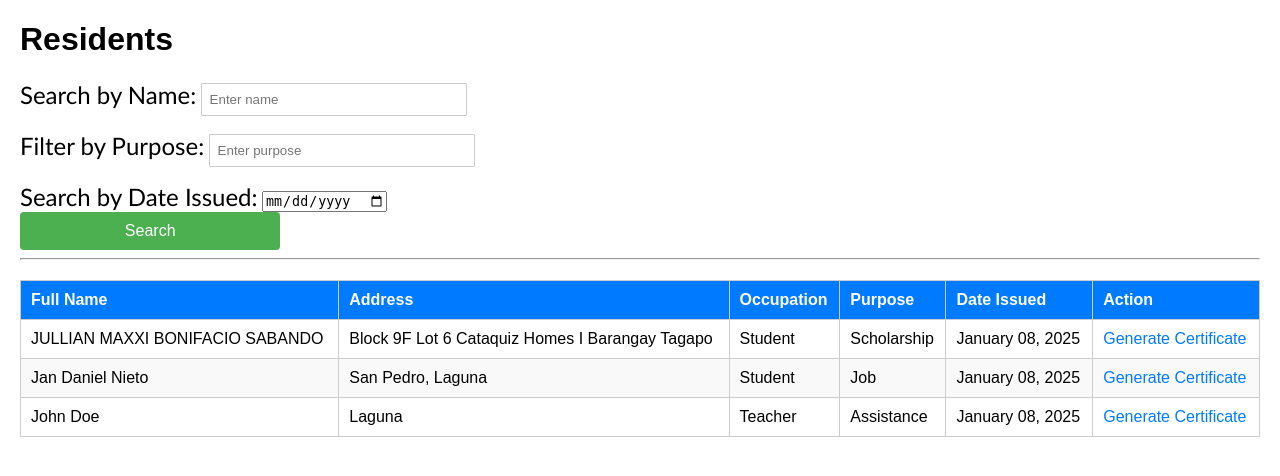
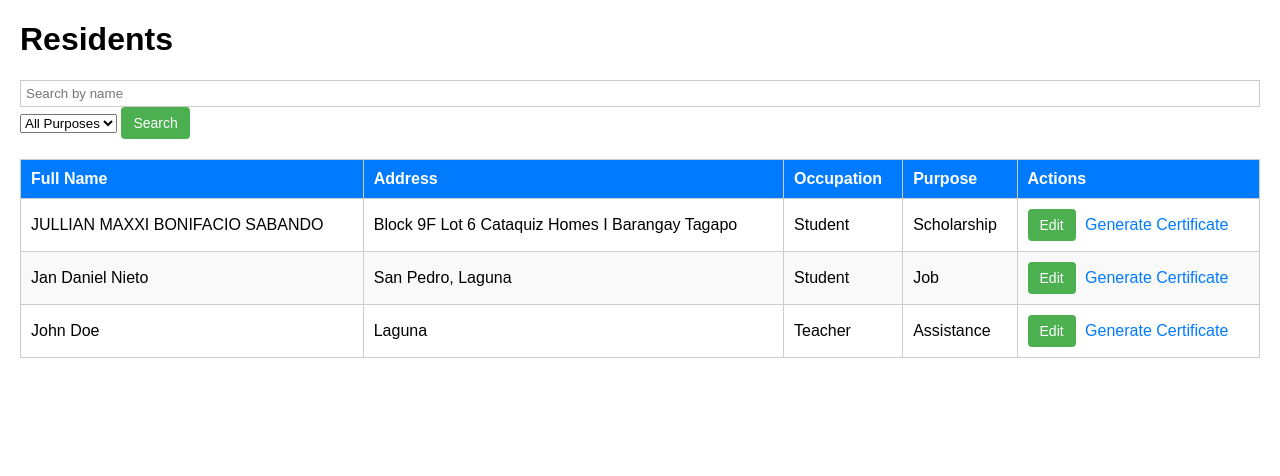
Before and after one commit to jlnmx/Barangay-Indigency-Generator, a Flask app: page /residents in a window 1280 px wide. Shown: the part 38-514 px from the top of the page. Run offline with Flask 3, Linux system fonts and the light colour scheme.

Commit message:
interface update to accomodate the new features

```diff
--- a/templates/index.html
+++ b/templates/index.html
@@ -1,7 +1,6 @@
 <!DOCTYPE html>
 <html lang="en">
 <head>
-
     <meta charset="UTF-8">
     <meta name="viewport" content="width=device-width, initial-scale=1.0">
     <title>Residents</title>
@@ -18,14 +17,16 @@
             margin: 20px;
         }
         button {
-    width: 21%;
-            padding: 10px;
+            padding: 8px 12px;
             background-color: #4CAF50;
             color: white;
             border: none;
             border-radius: 4px;
             cursor: pointer;
-            font-size: 16px;
+            font-size: 14px;
+        }
+        button:hover {
+            background-color: #45a049;
         }
         table {
             width: 100%;
@@ -44,25 +45,17 @@
         tr:nth-child(even) {
             background-color: #f9f9f9;
         }
-    .actions a {
-        margin-right: 10px;
-        color: #007BFF;
-        font-weight: bold;
+        input[type="text"] {
+            padding: 5px;
+            border: 1px solid #ccc;
+            width: 100%;
+            box-sizing: border-box;
         }
-    .actions a:hover {
-        color: #0056b3;
+        .edit-btn, .save-btn {
+            margin-right: 5px;
         }
-    input[type="text"] {
-        width: 20%;
-        padding: 8px;
-        margin-bottom: 15px;
-        border: 1px solid #ccc;
-        border-radius: 1px;
-    }
-    label {
-        font-family: 'Trebuchet MS', 'Lucida Sans Unicode', 'Lucida Grande', 'Lucida Sans', Arial, sans-serif;
-        font-size: 150%;
-        display: inline;
+        .save-btn {
+            display: none;
         }
     </style>
 </head>
@@ -72,64 +65,105 @@
         <a href="{{ url_for('logout') }}">Logout</a>
     </div>
     <h1>Residents</h1>
-
-    <!-- Search and Filtering Form -->
     <form method="GET" action="{{ url_for('index') }}">
-        <div class="form-group">
-            <label for="query">Search by Name:</label>
-            <input type="text" id="query" name="query" value="{{ query }}" placeholder="Enter name">
-        </div>
-        <div class="form-group">
-            <label for="purpose">Filter by Purpose:</label>
-            <input type="text" id="purpose" name="purpose" value="{{ purpose_filter }}" placeholder="Enter purpose">
-        </div>
-        <div class="form-group">
-            <label for="date_issued">Search by Date Issued:</label>
-            <input type="date" id="date_issued" name="date_issued" value="{{ date_issued }}">
-        </div>
+        <input type="text" name="query" placeholder="Search by name" value="{{ query }}">
+        <select name="purpose">
+            <option value="">All Purposes</option>
+            {% for purpose in purposes %}
+            <option value="{{ purpose }}" {% if purpose_filter == purpose %}selected{% endif %}>{{ purpose }}</option>
+            {% endfor %}
+        </select>
         <button type="submit">Search</button>
     </form>
 
-    <hr>
-
-    <!-- Residents Table -->
-    <table border="1">
+    <table>
         <thead>
             <tr>
                 <th>Full Name</th>
                 <th>Address</th>
                 <th>Occupation</th>
                 <th>Purpose</th>
-                <th>Date Issued</th>
-                <th>Action</th>
+                <th>Actions</th>
             </tr>
         </thead>
-        <tbody>
+        <tbody id="resident-table">
             {% for resident in residents %}
-            <tr>
-                <td>{{ resident.full_name }}</td>
-                <td>{{ resident.address }}</td>
-                <td>{{ resident.occupation }}</td>
-                <td>{{ resident.purpose }}</td>
+            <tr id="row-{{ resident.id }}">
                 <td>
-                    {% if resident.date_issued %}
-                        {{ resident.date_issued.strftime('%B %d, %Y') }}
-                    {% else %}
-                        N/A
-                    {% endif %}
+                    <span class="view-mode">{{ resident.full_name }}</span>
+                    <input type="text" class="edit-mode" value="{{ resident.full_name }}" style="display: none;">
                 </td>
                 <td>
+                    <span class="view-mode">{{ resident.address }}</span>
+                    <input type="text" class="edit-mode" value="{{ resident.address }}" style="display: none;">
+                </td>
+                <td>
+                    <span class="view-mode">{{ resident.occupation }}</span>
+                    <input type="text" class="edit-mode" value="{{ resident.occupation }}" style="display: none;">
+                </td>
+                <td>
+                    <span class="view-mode">{{ resident.purpose }}</span>
+                    <input type="text" class="edit-mode" value="{{ resident.purpose }}" style="display: none;">
+                </td>
+                <td>
+                    <button class="edit-btn" onclick="editRow({{ resident.id }})">Edit</button>
+                    <button class="save-btn" onclick="saveRow({{ resident.id }})">Save</button>
                     <a href="{{ url_for('generate', id=resident.id) }}">Generate Certificate</a>
-                    {% if current_user.role == 'admin' %}
-                        <!-- Delete button only for admins -->
-                        <form action="{{ url_for('delete_resident', id=resident.id) }}" method="POST" style="display:inline;">
-                            <button type="submit" onclick="return confirm('Are you sure you want to delete this resident?');">Delete</button>
-                        </form>
-                    {% endif %}
                 </td>
             </tr>
             {% endfor %}
         </tbody>
     </table>
+
+    <script>
+        function editRow(rowId) {
+            const row = document.getElementById(`row-${rowId}`);
+            row.querySelectorAll('.view-mode').forEach(el => el.style.display = 'none');
+            row.querySelectorAll('.edit-mode').forEach(el => el.style.display = 'inline');
+            row.querySelector('.edit-btn').style.display = 'none';
+            row.querySelector('.save-btn').style.display = 'inline';
+            row.querySelector('.edit-mode').focus(); // Focus on the first input field
+        }
+
+        function saveRow(rowId) {
+            const row = document.getElementById(`row-${rowId}`);
+            const fullName = row.querySelectorAll('.edit-mode')[0].value.trim();
+            const address = row.querySelectorAll('.edit-mode')[1].value.trim();
+            const occupation = row.querySelectorAll('.edit-mode')[2].value.trim();
+            const purpose = row.querySelectorAll('.edit-mode')[3].value.trim();
+
+            const data = { full_name: fullName, address, occupation, purpose };
+
+            fetch(`/update_resident/${rowId}`, {
+                method: 'POST',
+                headers: { 'Content-Type': 'application/json' },
+                body: JSON.stringify(data),
+            })
+            .then(response => response.json())
+            .then(result => {
+                if (result.success) {
+                    // Update view mode text
+                    row.querySelectorAll('.view-mode')[0].innerText = fullName;
+                    row.querySelectorAll('.view-mode')[1].innerText = address;
+                    row.querySelectorAll('.view-mode')[2].innerText = occupation;
+                    row.querySelectorAll('.view-mode')[3].innerText = purpose;
+
+                    // Switch back to view mode
+                    row.querySelectorAll('.view-mode').forEach(el => el.style.display = 'inline');
+                    row.querySelectorAll('.edit-mode').forEach(el => el.style.display = 'none');
+                    row.querySelector('.edit-btn').style.display = 'inline';
+                    row.querySelector('.save-btn').style.display = 'none';
+
+                    alert('Resident details updated successfully!');
+                } else {
+                    alert('Failed to update resident details. Please try again.');
+                }
+            })
+            .catch(error => {
+                console.error('Error:', error);
+                alert('An error occurred. Please try again later.');
+            });
+        }
+    </script>
 </body>
 </html>
```
Also changed, not shown: templates/approval.html (+6 -10 lines), templates/homescreen.html (+21 -3 lines). Lines whose indentation alone changed are shown as unchanged.
